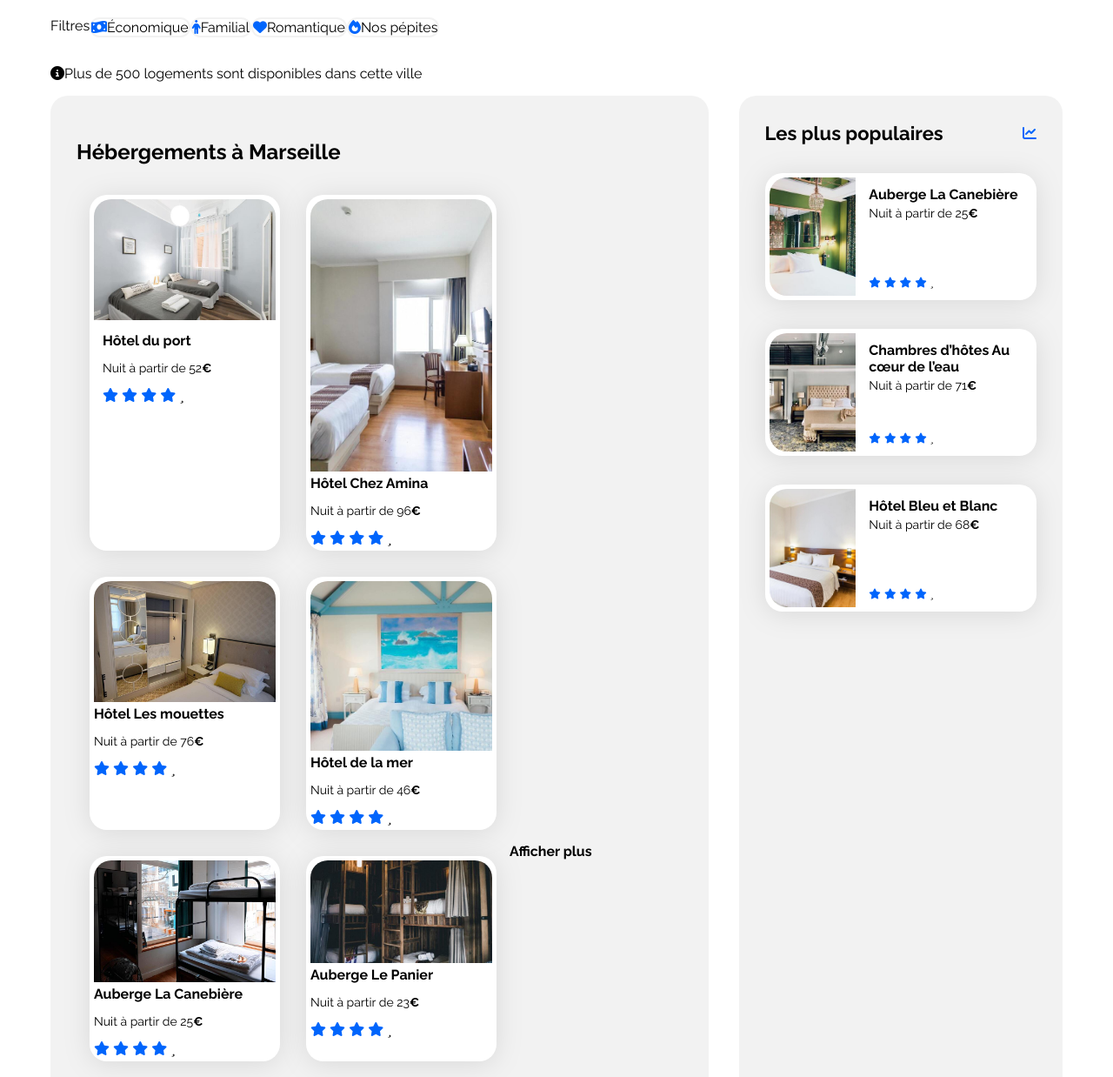
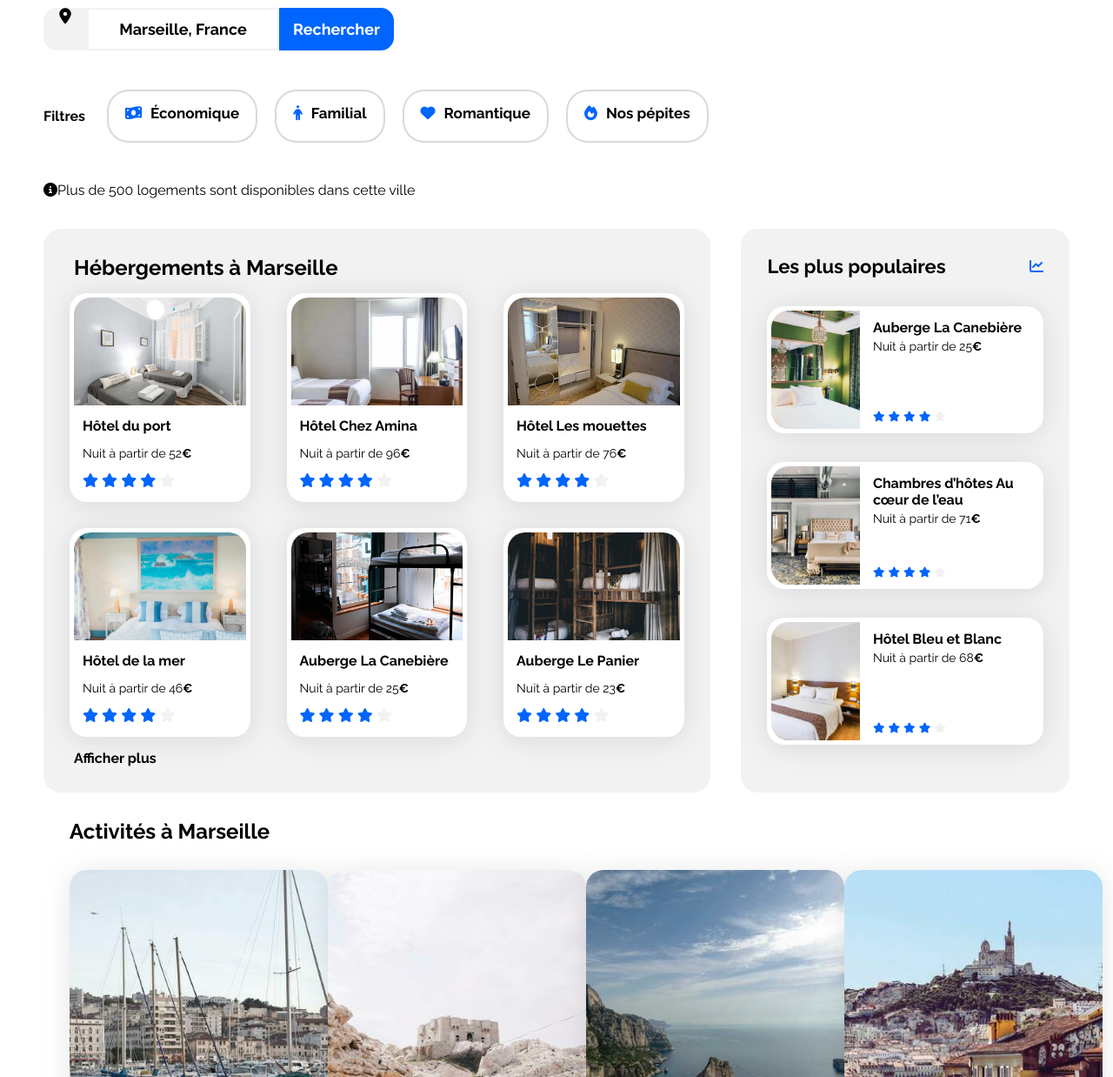
Before and after one commit to Zyo7/Booki, a plain HTML site: page booki-project-student/index.html in a window 1280 px wide. Shown: the part 200-1438 px from the top of the page at 87% size. Drawn offline with Linux system fonts and the light colour scheme.

Commit message:
Positionnement et redimensionnement des blocs

```diff
--- a/booki-project-student/css/style.css
+++ b/booki-project-student/css/style.css
@@ -7,6 +7,7 @@
     --main-color: #0065FC;
     --main-bg-color: #F2F2F2;
     --filter-bg-color: #DEEBFF;
+    --filter-border-color: #D9D9D9;
 }
 
 .fa-solid {
@@ -16,6 +17,7 @@
 body {
     display: flex;
     justify-content: center;
+    margin: 0px;
 }
 
 .main-container {
@@ -27,6 +29,7 @@ body {
 /** Code ajouté début **/
 header h1 {
     font-size: 22px;
+    margin-top: 60px;
 }
 /** Code ajouté fin **/
 .section-title {
@@ -61,20 +64,24 @@ header h1 {
     background-color: var(--main-bg-color);
     border-radius: 15px 0px 0px 15px;
     text-align: center;
-    /** vertical-align: middle; **/
     width: 50px;
     height: 49px;
-    margin-right: 0px;
+    margin: 0px;
+}
+
+.location .fa-solid {
+    color: black;
+    font-size: 18px;
 }
 
 .champ-search {
     border-color: var(--main-bg-color);
     border-style: solid;
     text-align: center;
-    font-weight: 700;
+    font-weight: bold;
     margin-left: 0px;
     margin-right: 0px;
-    height: 49px;
+    font-size: 18px;
 }
 
 .button-search {
@@ -85,13 +92,30 @@ header h1 {
     border-radius: 0px 15px 15px 0px;
     height: 49px;
     width: 132px;
+    font-weight: bold;
+    font-size: 18px;
 }
 
 .filtre {
     text-align: center;
     border-radius: 25px;
-    border: solid 2px var(--main-bg-color);
+    border: solid 2px var(--filter-border-color);
     width: auto;
+    padding: 15px 19px;
+    margin: 10px;
+    font-size: 17px;
+}
+
+.filtre:hover{
+    background-color: #DEEBFF;
+}
+
+.filtre .fa-solid {
+    margin-right: 10px;
+}
+
+.filtre-title {
+    padding: 15px 15px 15px 0px;
 }
 
 .footer {
@@ -101,12 +125,24 @@ header h1 {
 
 .logo {
     width: 61px;
+    margin-top: 30px;
 }
-/**
+
+.main-menu {
+    width: 244px;
+    display: flex;
+    justify-content: space-between;
+}
+
 .main-menu a {
-    font-size: 16px;
+    padding: 5px 2px;
+    border-top: 3px solid transparent;
 }
-**/
+
+.main-menu a:hover {
+    color: var(--main-color);
+    border-top: 3px solid var(--main-color);
+}
 
 .card h3 {
     font-size: 16px;
@@ -117,8 +153,8 @@ header h1 {
 }
 
 .hebergements .card {
-    width: 30%;
-    margin: 15px;
+    width: 28%;
+    margin: 15px 0;
 }
 .hebergements h3 {
     margin-top: 0px;
@@ -129,6 +165,7 @@ header h1 {
     width: 100%;
     border-radius: 20px 20px 0px 0px;
     margin-bottom: 0px;
+    height: 124px;
 }
 
 .hebergements .card-content {
@@ -136,7 +173,7 @@ header h1 {
 }
 
 .activites .card img {
-    width: 100%;
+    width: 297px;
     margin: 0px;
     border-radius: 20px 20px 0 0;
     height: 380px;
@@ -144,7 +181,6 @@ header h1 {
 
 .activites .card {
     padding: 0;
-    margin: 15px;
 }
 
 .activites h3 {
@@ -156,37 +192,65 @@ header h1 {
     display: flex;
     flex-direction: row;
     flex-wrap: wrap;
+    justify-content: space-between;
+}
+
+.no-rate {
+    color: var(--main-bg-color);
+}
+
+.hebergement-text-align {
+    margin: 0 5px;
 }
 
 .search {
     display: flex;
     flex-direction: row;
+    height: 49px;
+    margin-top: 35px;
 }
 
 .filtres {
     display: flex;
     flex-direction: row;
+    font-weight: bold;
+    margin: 35px 0;
 }
 
 .top-header {
     display: flex;
     flex-direction: row;
+    justify-content: space-between;
+}
+
+.activites {
+    margin: 30px;
 }
 
 .card-activites {
     display: flex;
     flex-direction: row;
+    justify-content: space-between;
+    margin-top: 30px;
 }
 
 .footer{
     display: flex;
     flex-direction: row;
+    justify-content: space-between;
+    padding: 20px;
+    margin-top: 65px;
+}
+
+.footer section {
+    width: 100%;
 }
 /** Code ajouté fin **/
 /****** Hebergements And Populaires ***********/
 .hebergements-and-populaires {
     display: flex;
     justify-content: space-between;
+    margin-top: 35px;
 }
 
 .hebergements-and-populaires section {
--- a/booki-project-student/index.html
+++ b/booki-project-student/index.html
@@ -38,7 +38,7 @@
                         <input type="submit" value="Rechercher" class="button-search">
                     </form>
                     <div class="filtres">
-                        <p>Filtres</p>
+                        <p class="filtre-title">Filtres</p>
                         <p class="filtre"><i class="fa-solid fa-money-bill-wave"></i>Économique</p>
                         <p class="filtre"><i class="fa-solid fa-person"></i>Familial</p>
                         <p class="filtre"><i class="fa-solid fa-heart"></i>Romantique</p>
@@ -52,7 +52,7 @@
             <div class="hebergements-and-populaires">
                 <section class="hebergements">
                     <div>
-                        <h2>Hébergements à Marseille</h2>
+                        <h2 class="hebergement-text-align">Hébergements à Marseille</h2>
                     </div>
                     <div class="card-hebergement"><!--Section carte d'hébergements-->
                         <article class="card"><!--Carte-->
@@ -66,91 +66,86 @@
                                     <i class="fa-solid fa-star"></i>
                                     <i class="fa-solid fa-star"></i>
                                     <i class="fa-solid fa-star"></i>
-                                    <i class="fa-duotone fa-star"></i>
+                                    <i class="fa-solid no-rate fa-star"></i>
                                 </div>
                             </a>
                         </article> <!--Article à dupliquer pour chaque carte de la section hébergements quand rempli-->
                         <article class="card"><!--Carte-->
                             <a><!--Lien fictif-->
                                 <img src="./images/hebergements/febrian-zakaria.jpg">
-                                <div> <!--section texte de la carte-->
+                                <div class="card-content"> <!--section texte de la carte-->
                                     <h3>Hôtel Chez Amina</h3>
                                     <p>Nuit à partir de 96<span class="euro">€</span></p>
-                                </div>
-                                <div><!--Note par étoile-->
+                                    <!--Note par étoile-->
                                     <i class="fa-solid fa-star"></i>
                                     <i class="fa-solid fa-star"></i>
                                     <i class="fa-solid fa-star"></i>
                                     <i class="fa-solid fa-star"></i>
-                                    <i class="fa-duotone fa-star"></i>
+                                    <i class="fa-solid no-rate fa-star"></i>
                                 </div>
                             </a>
                         </article> <!--Article à dupliquer pour chaque carte de la section hébergements quand rempli-->
                         <article class="card"><!--Carte-->
                             <a><!--Lien fictif-->
                                 <img src="./images/hebergements/reisetopia.jpg">
-                                <div> <!--section texte de la carte-->
+                                <div class="card-content"> <!--section texte de la carte-->
                                     <h3>Hôtel Les mouettes</h3>
                                     <p>Nuit à partir de 76<span class="euro">€</span></p>
-                                </div>
-                                <div><!--Note par étoile-->
+                                    <!--Note par étoile-->
                                     <i class="fa-solid fa-star"></i>
                                     <i class="fa-solid fa-star"></i>
                                     <i class="fa-solid fa-star"></i>
                                     <i class="fa-solid fa-star"></i>
-                                    <i class="fa-duotone fa-star"></i>
+                                    <i class="fa-solid no-rate fa-star"></i>
                                 </div>
                             </a>
                         </article> <!--Article à dupliquer pour chaque carte de la section hébergements quand rempli-->
                         <article class="card"><!--Carte-->
                             <a><!--Lien fictif-->
                                 <img src="./images/hebergements/annie-spratt.jpg">
-                                <div> <!--section texte de la carte-->
+                                <div class="card-content"> <!--section texte de la carte-->
                                     <h3>Hôtel de la mer</h3>
                                     <p>Nuit à partir de 46<span class="euro">€</span></p>
-                                </div>
-                                <div><!--Note par étoile-->
+                                    <!--Note par étoile-->
                                     <i class="fa-solid fa-star"></i>
                                     <i class="fa-solid fa-star"></i>
                                     <i class="fa-solid fa-star"></i>
                                     <i class="fa-solid fa-star"></i>
-                                    <i class="fa-duotone fa-star"></i>
+                                    <i class="fa-solid no-rate fa-star"></i>
                                 </div>
                             </a>
                         </article> <!--Article à dupliquer pour chaque carte de la section hébergements quand rempli-->
                         <article class="card"><!--Carte-->
                             <a><!--Lien fictif-->
                                 <img src="./images/hebergements/marcus-loke.jpg">
-                                <div> <!--section texte de la carte-->
+                                <div class="card-content"> <!--section texte de la carte-->
                                     <h3>Auberge La Canebière</h3>
                                     <p>Nuit à partir de 25<span class="euro">€</span></p>
-                                </div>
-                                <div><!--Note par étoile-->
+                                    <!--Note par étoile-->
                                     <i class="fa-solid fa-star"></i>
                                     <i class="fa-solid fa-star"></i>
                                     <i class="fa-solid fa-star"></i>
                                     <i class="fa-solid fa-star"></i>
-                                    <i class="fa-duotone fa-star"></i>
+                                    <i class="fa-solid no-rate fa-star"></i>
                                 </div>
                             </a>
                         </article> <!--Article à dupliquer pour chaque carte de la section hébergements quand rempli-->
                         <article class="card"><!--Carte-->
                             <a><!--Lien fictif-->
                                 <img src="./images/hebergements/nicate-lee.jpg">
-                                <div> <!--section texte de la carte-->
+                                <div class="card-content"> <!--section texte de la carte-->
                                     <h3>Auberge Le Panier</h3>
                                     <p>Nuit à partir de 23<span class="euro">€</span></p>
-                                </div>
-                                <div><!--Note par étoile-->
+                                    <!--Note par étoile-->
                                     <i class="fa-solid fa-star"></i>
                                     <i class="fa-solid fa-star"></i>
                                     <i class="fa-solid fa-star"></i>
                                     <i class="fa-solid fa-star"></i>
-                                    <i class="fa-duotone fa-star"></i>
+                                    <i class="fa-solid no-rate fa-star"></i>
                                 </div>
                             </a>
                         </article> <!--Article à dupliquer pour chaque carte de la section hébergements quand rempli-->
-                        <a><b>Afficher plus</b></a>
+                        <a class="hebergement-text-align"><b>Afficher plus</b></a>
                     </div>
                 </section>
                 <section class="populaires">
@@ -171,7 +166,7 @@
                                     <i class="fa-xs fa-solid fa-star" aria-hidden="true"></i>
                                     <i class="fa-xs fa-solid fa-star" aria-hidden="true"></i>
                                     <i class="fa-xs fa-solid fa-star" aria-hidden="true"></i>
-                                    <i class="fa-xs fa-duotone fa-star neutral-star" aria-hidden="true"></i>
+                                    <i class="fa-xs fa-solid no-rate fa-star neutral-star" aria-hidden="true"></i>
                                     <span class="sr-only">Note de 4 sur 5</span>
                                 </div>
                             </div>
@@ -188,7 +183,7 @@
                                     <i class="fa-xs fa-solid fa-star" aria-hidden="true"></i>
                                     <i class="fa-xs fa-solid fa-star" aria-hidden="true"></i>
                                     <i class="fa-xs fa-solid fa-star" aria-hidden="true"></i>
-                                    <i class="fa-xs fa-duotone fa-star neutral-star" aria-hidden="true"></i>
+                                    <i class="fa-xs fa-solid no-rate fa-star neutral-star" aria-hidden="true"></i>
                                     <span class="sr-only">Note de 4 sur 5</span>
                                 </div>
                             </div>
@@ -205,7 +200,7 @@
                                     <i class="fa-xs fa-solid fa-star" aria-hidden="true"></i>
                                     <i class="fa-xs fa-solid fa-star" aria-hidden="true"></i>
                                     <i class="fa-xs fa-solid fa-star" aria-hidden="true"></i>
-                                    <i class="fa-xs fa-duotone fa-star neutral-star" aria-hidden="true"></i>
+                                    <i class="fa-xs fa-solid no-rate fa-star neutral-star" aria-hidden="true"></i>
                                     <span class="sr-only">Note de 4 sur 5</span>
                                 </div>
                             </div>
```
